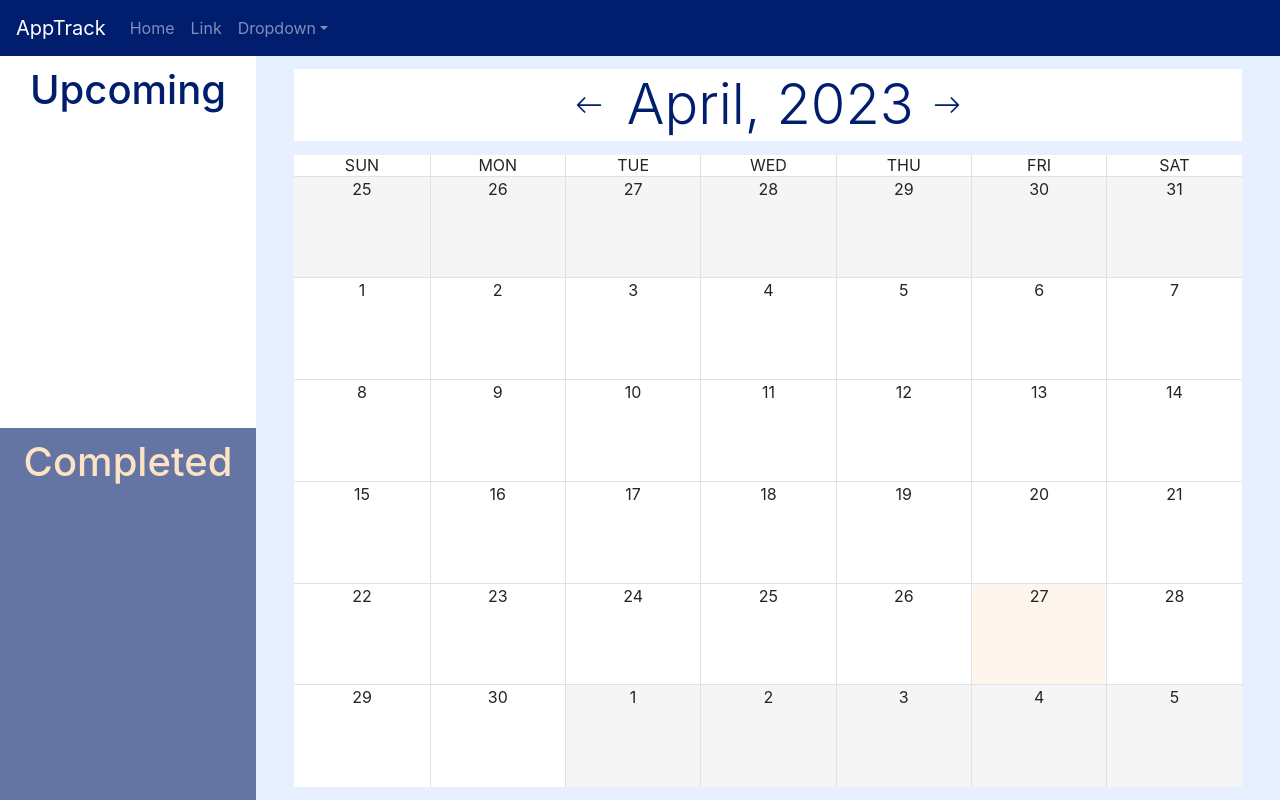
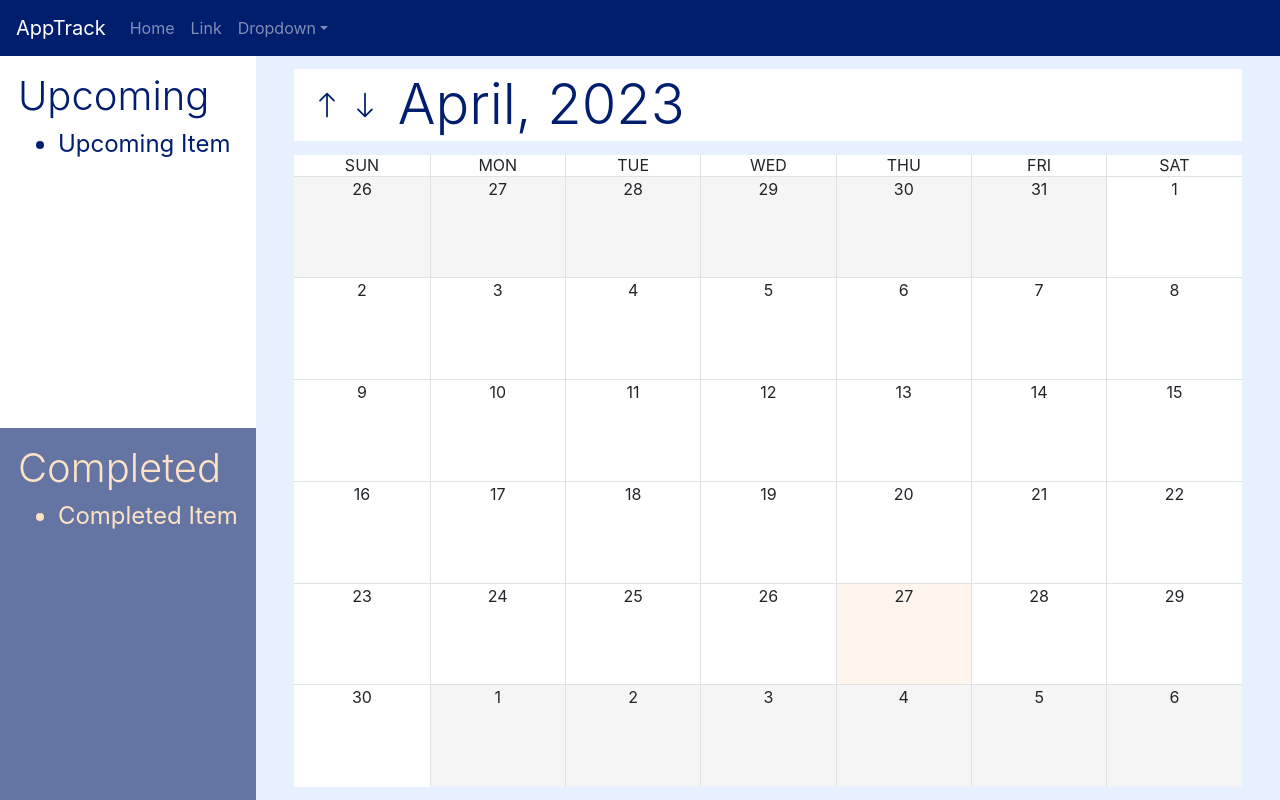
Before and after one commit to akhorana14/AppTrack, a React (Create React App) app in the folder frontend/: page /calendar in a window 1280 px wide. Built offline with nearby package versions, Linux system fonts and the light colour scheme; the HTML template or start-up script is replaced by a standard one.

Commit message:
Scroll through months

```diff
--- a/frontend/src/pages/Calendar/Calendar.css
+++ b/frontend/src/pages/Calendar/Calendar.css
@@ -30,25 +30,25 @@
     height: 50%;
     background-color: white;
     color: #001D6E;
-    text-align: center;
     padding-top: 4%;
+    padding-left: 7%;
 }
 
 .left-bottom {
     height: 50%;
     background-color: #6475A3;
     color: #FEE2C5;
-    text-align: center;
     padding-top: 4%;
+    padding-left: 7%;
 }
 
 .right-top {
     height: 10%;
+    width: 100%;
     background-color: white;
     align-items: center;
+    color: #001D6E;
     display: flex;
-    color: #001D6E;
-    justify-content: center;
 }
 
 .right-space {
@@ -107,6 +107,30 @@
     background-color: whitesmoke;
 }
 
-.arrow-margin {
-    margin: 2%;
+.arrow {
+    width: 28px;
+    height: 28px;
+    fill: currentColor;
+    cursor: pointer;
 }
+
+.left-arrow {
+    margin-left: 2%;
+}
+
+.right-arrow {
+    margin-left: 1%;
+}
+
+.month-year-display {
+    margin-left: 2%;
+    user-select: none;
+}
+
+.left-headers {
+    font-size: 2.5em;
+}
+
+.left-list {
+    font-size: 1.5em;
+}
--- a/frontend/src/pages/Calendar/Calendar.jsx
+++ b/frontend/src/pages/Calendar/Calendar.jsx
@@ -1,16 +1,33 @@
-import React, { useEffect, useState } from "react";
+import React, { useState } from "react";
 
 import "./Calendar.css"
 import Navbar from "../../components/Navbar/Navbar";
 import CalendarUtil from "./CalendarUtil";
 
+// TODO
+// Lists contain bootstrap icons/style
+// Swap through ~3 pages of completed/upcoming lists (transition animations)
+// Display events in calendar days
+// Calendar days must be scrollable
+// Call API to retrieve events
+
 function Calendar(props) {
-    const [month, setMonth] = useState(new Date().getMonth());
-    const [year, setYear] = useState(new Date().getFullYear());
+    const [date, setDate] = useState(new Date());
+    const [month, setMonth] = useState(date.getMonth());
+    const [year, setYear] = useState(date.getFullYear());
     const [calendar, setCalendar] = useState(CalendarUtil.getCalendar(month, year));
 
     function handleMonthChange(incremented) {
+        var newDate = new Date(year, month);
+        newDate.setMonth(month + (incremented ? 1 : -1));
+        var newMonth = newDate.getMonth();
+        var newYear = newDate.getFullYear();
+        var newCalendar = CalendarUtil.getCalendar(newMonth, newYear);
 
+        setDate(newDate);
+        setMonth(newMonth);
+        setYear(newYear);
+        setCalendar(newCalendar);
     }
 
     function jsxWeekDays(week) {
@@ -19,8 +36,8 @@ function Calendar(props) {
             var className = "calendar-box";
             if (week !== 5) className += " border-bottom";
             if (day !== 0) className += " border-left";
-            if (calendar[week][day].isToday) className += " current-day"
-            if (!calendar[week][day].isThisMonth) className += " not-current-month"
+            if (calendar[week][day].isToday) className += " current-day";
+            if (!calendar[week][day].isDisplayedMonth) className += " not-current-month";
 
             weekDays.push(
                 <div className={className} key={day}>
@@ -52,21 +69,27 @@ function Calendar(props) {
             <div className="body">
                 <div className="left">
                     <div className="left-top">
-                        <span className="h1">Upcoming</span>
+                        <span className="lead left-headers">Upcoming</span>
+                        <ul className="left-list">
+                            <li>Upcoming Item</li>
+                        </ul>
                     </div>
                     <div className="left-bottom">
-                        <span className="h1">Completed</span>
+                        <span className="lead left-headers">Completed</span>
+                        <ul className="left-list">
+                            <li>Completed Item</li>
+                        </ul>
                     </div>
                 </div>
                 <div className="right">
                     <div className="right-top">
-                        <svg xmlns="http://www.w3.org/2000/svg" width="28" height="28" fill="currentColor" className="bi bi-arrow-left" viewBox="0 0 16 16" cursor="pointer" onClick={() => handleMonthChange(false)}>
-                            <path fillRule="evenodd" d="M15 8a.5.5 0 0 0-.5-.5H2.707l3.147-3.146a.5.5 0 1 0-.708-.708l-4 4a.5.5 0 0 0 0 .708l4 4a.5.5 0 0 0 .708-.708L2.707 8.5H14.5A.5.5 0 0 0 15 8z"/>
-                        </svg>&nbsp;
-                        <span className="display-4 arrow-margin">{CalendarUtil.getMonthName(month)}, {year}</span>
-                        <svg xmlns="http://www.w3.org/2000/svg" width="28" height="28" fill="currentColor" className="bi bi-arrow-right" viewBox="0 0 16 16" cursor="pointer"  onClick={() => handleMonthChange(true)}>
-                            <path fillRule="evenodd" d="M1 8a.5.5 0 0 1 .5-.5h11.793l-3.147-3.146a.5.5 0 0 1 .708-.708l4 4a.5.5 0 0 1 0 .708l-4 4a.5.5 0 0 1-.708-.708L13.293 8.5H1.5A.5.5 0 0 1 1 8z"/>
+                        <svg xmlns="http://www.w3.org/2000/svg" class="bi bi-arrow-up arrow left-arrow" onClick={() => handleMonthChange(true)} viewBox="0 0 16 16">
+                            <path fill-rule="evenodd" d="M8 15a.5.5 0 0 0 .5-.5V2.707l3.146 3.147a.5.5 0 0 0 .708-.708l-4-4a.5.5 0 0 0-.708 0l-4 4a.5.5 0 1 0 .708.708L7.5 2.707V14.5a.5.5 0 0 0 .5.5z"/>
                         </svg>
+                        <svg xmlns="http://www.w3.org/2000/svg" class="bi bi-arrow-down arrow right-arrow" onClick={() => handleMonthChange(false)} viewBox="0 0 16 16">
+                            <path fill-rule="evenodd" d="M8 1a.5.5 0 0 1 .5.5v11.793l3.146-3.147a.5.5 0 0 1 .708.708l-4 4a.5.5 0 0 1-.708 0l-4-4a.5.5 0 0 1 .708-.708L7.5 13.293V1.5A.5.5 0 0 1 8 1z"/>
+                        </svg>
+                        <span className="display-4 month-year-display">{CalendarUtil.getMonthName(month)}, {year}</span>
                     </div>
                     <div className="right-space">
                     </div>
--- a/frontend/src/pages/Calendar/CalendarUtil.js
+++ b/frontend/src/pages/Calendar/CalendarUtil.js
@@ -17,17 +17,20 @@ class CalendarUtil {
         }
 
         var date = new Date(year, month);
-        date.setDate(-date.getDay());
+        if (date.getDay() !== 0) date.setDate(1-date.getDay());
         for (var week = 0; week < 6; week++) {
             for (var day = 0; day < 7; day++) {
                 calendar[week][day] = {
                     day: date.getDay(),
                     dayName: CalendarUtil.getDayName(date.getDay()),
                     date: date.getDate(),
-                    isToday: date.getDate() === new Date().getDate() && date.getMonth() === new Date().getMonth(),
+                    isToday: date.getDate() === new Date().getDate()
+                        && date.getMonth() === new Date().getMonth()
+                        && date.getFullYear() === new Date().getFullYear(),
                     month: date.getMonth(),
                     monthName: CalendarUtil.getMonthName(date.getMonth()),
-                    isThisMonth: date.getMonth() === new Date().getMonth(),
+                    isDisplayedMonth: date.getMonth() === month
+                        && date.getFullYear() === year,
                     year: date.getFullYear()
                 };
                 date.setDate(date.getDate() + 1);
```
